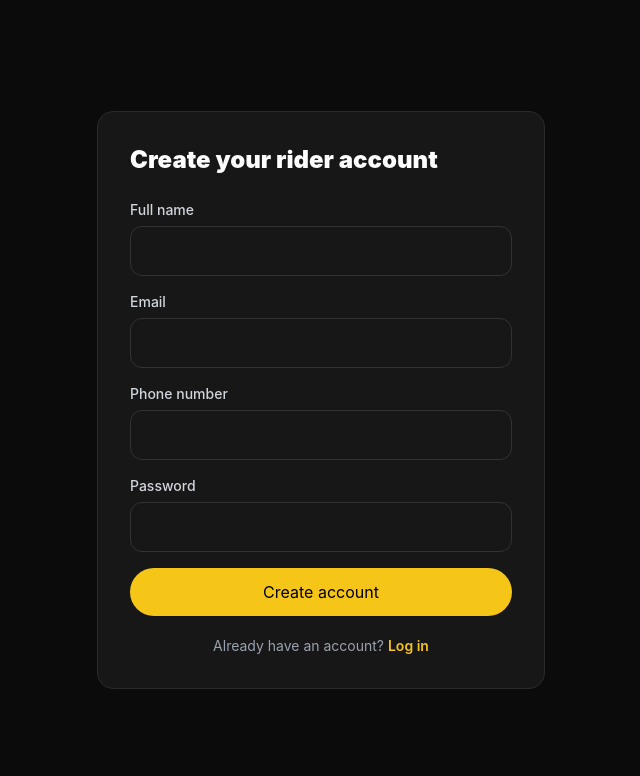
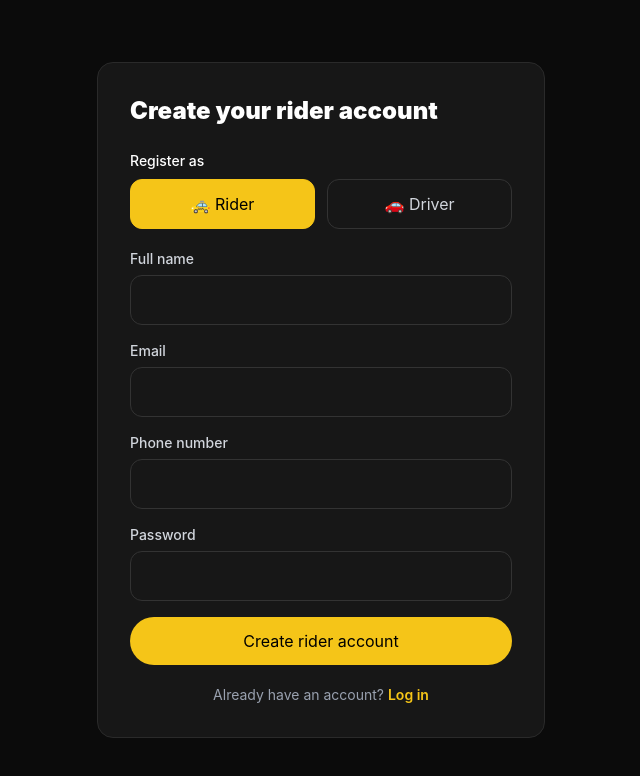
Before and after one commit to Nandini09varsha/cabX, a React app in the folder frontend/: page /register in a window 1280 px wide. Shown: the top 776 px of the page, without its empty margins (319-959 px from the left). Built offline with nearby package versions, Linux system fonts and the light colour scheme; no server answers; the HTML template or start-up script is replaced by a standard one.

Commit message:
feat: add role-based user registration

```diff
--- a/frontend/src/context/AuthContext.jsx
+++ b/frontend/src/context/AuthContext.jsx
@@ -27,10 +27,18 @@ export function AuthProvider({ children }) {
       .finally(() => setLoading(false));
   }, []);
 
-  const register = async ({ name, email, phone, password }) => {
-    const res = await api.post("/auth/register", { name, email, phone, password });
+  const register = async ({ name, email, phone, password, role }) => {
+    const res = await api.post("/auth/register", {
+      name,
+      email,
+      phone,
+      password,
+      role,
+    });
+
     localStorage.setItem("cabx-token", res.data.token);
     setUser(res.data.user);
+
     return res.data.user;
   };
 
@@ -47,7 +55,9 @@ export function AuthProvider({ children }) {
   };
 
   return (
-    <AuthContext.Provider value={{ user, setUser, loading, register, login, logout }}>
+    <AuthContext.Provider
+      value={{ user, setUser, loading, register, login, logout }}
+    >
       {children}
     </AuthContext.Provider>
   );
--- a/frontend/src/pages/auth/Register.jsx
+++ b/frontend/src/pages/auth/Register.jsx
@@ -8,12 +8,29 @@ function Register() {
   const { register } = useAuth();
   const navigate = useNavigate();
 
-  const [form, setForm] = useState({ name: "", email: "", phone: "", password: "" });
+  const [form, setForm] = useState({
+    name: "",
+    email: "",
+    phone: "",
+    password: "",
+    role: "rider",
+  });
+
   const [error, setError] = useState("");
   const [loading, setLoading] = useState(false);
 
   const handleChange = (e) => {
-    setForm({ ...form, [e.target.name]: e.target.value });
+    setForm({
+      ...form,
+      [e.target.name]: e.target.value,
+    });
+  };
+
+  const handleRoleChange = (role) => {
+    setForm({
+      ...form,
+      role,
+    });
   };
 
   const handleSubmit = async (e) => {
@@ -23,7 +40,12 @@ function Register() {
 
     try {
       await register(form);
-      navigate("/rider");
+
+      if (form.role === "driver") {
+        navigate("/driver");
+      } else {
+        navigate("/rider");
+      }
     } catch (err) {
       setError(err.response?.data?.message || "Registration failed");
     } finally {
@@ -35,14 +57,49 @@ function Register() {
     <div className="flex min-h-screen items-center justify-center bg-[#F7F7F5] px-4 dark:bg-[#0B0B0B]">
       <div className="w-full max-w-md rounded-2xl border border-gray-200 bg-white p-8 dark:border-[#2A2A2A] dark:bg-[#171717]">
         <h1 className="mb-6 text-2xl font-black text-[#0B0B0B] dark:text-white">
-          Create your rider account
+          Create your {form.role} account
         </h1>
 
         {error && (
-          <p className="mb-4 rounded-lg bg-red-50 px-4 py-2 text-sm text-red-600">{error}</p>
+          <p className="mb-4 rounded-lg bg-red-50 px-4 py-2 text-sm text-red-600">
+            {error}
+          </p>
         )}
 
         <form onSubmit={handleSubmit}>
+          {/* Role Selection */}
+          <div className="mb-5">
+            <label className="mb-2 block text-sm font-medium text-[#0B0B0B] dark:text-white">
+              Register as
+            </label>
+
+            <div className="grid grid-cols-2 gap-3">
+              <button
+                type="button"
+                onClick={() => handleRoleChange("rider")}
+                className={`rounded-xl border px-4 py-3 text-sm font-semibold transition ${
+                  form.role === "rider"
+                    ? "border-[#F5C518] bg-[#F5C518] text-black"
+                    : "border-gray-300 bg-transparent text-gray-600 dark:border-[#333] dark:text-gray-300"
+                }`}
+              >
+                🚕 Rider
+              </button>
+
+              <button
+                type="button"
+                onClick={() => handleRoleChange("driver")}
+                className={`rounded-xl border px-4 py-3 text-sm font-semibold transition ${
+                  form.role === "driver"
+                    ? "border-[#F5C518] bg-[#F5C518] text-black"
+                    : "border-gray-300 bg-transparent text-gray-600 dark:border-[#333] dark:text-gray-300"
+                }`}
+              >
+                🚗 Driver
+              </button>
+            </div>
+          </div>
+
           <Input
             label="Full name"
             name="name"
@@ -50,6 +107,7 @@ function Register() {
             onChange={handleChange}
             required
           />
+
           <Input
             label="Email"
             type="email"
@@ -58,6 +116,7 @@ function Register() {
             onChange={handleChange}
             required
           />
+
           <Input
             label="Phone number"
             name="phone"
@@ -65,6 +124,7 @@ function Register() {
             onChange={handleChange}
             required
           />
+
           <Input
             label="Password"
             type="password"
@@ -75,13 +135,16 @@ function Register() {
           />
 
           <Button type="submit" loading={loading} className="mt-2">
-            Create account
+            Create {form.role} account
           </Button>
         </form>
 
         <p className="mt-5 text-center text-sm text-gray-500 dark:text-gray-400">
           Already have an account?{" "}
-          <Link to="/login" className="font-semibold text-[#0B0B0B] dark:text-[#F5C518]">
+          <Link
+            to="/login"
+            className="font-semibold text-[#0B0B0B] dark:text-[#F5C518]"
+          >
             Log in
           </Link>
         </p>
```
Also changed, not shown: 1 other file (tests, documents, lock files or other folders).
